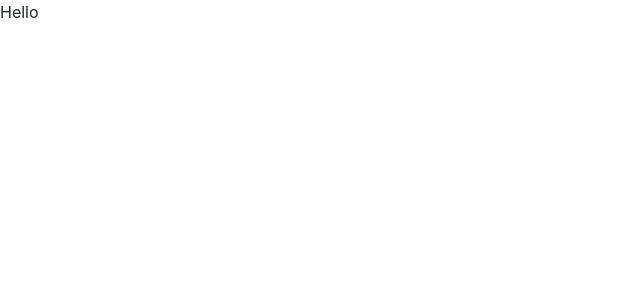
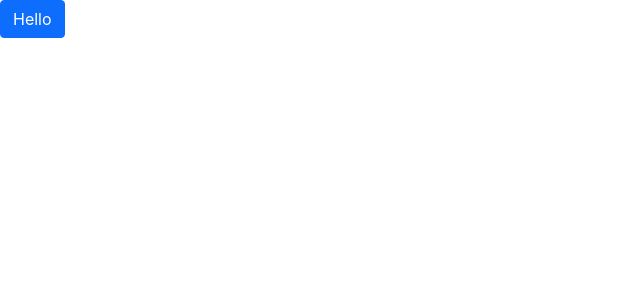
Before and after one commit to oxenreiterlm/react-dictionary, a React (Create React App) app: page / in a window 1280 px wide. Shown: the top 300 px of the page, without its empty margins (0-640 px from the left). Built offline with nearby package versions, Linux system fonts and the light colour scheme.

Commit message:
Added button to check Bootstrap

```diff
--- a/src/App.js
+++ b/src/App.js
@@ -3,7 +3,11 @@ import "./App.css";
 export default function App() {
   return (
     <div className="App">
-      <header className="App-header">Hello</header>
+      <header className="App-header">
+        <a href="/" className="btn btn-primary">
+          Hello
+        </a>
+      </header>
     </div>
   );
 }
```
